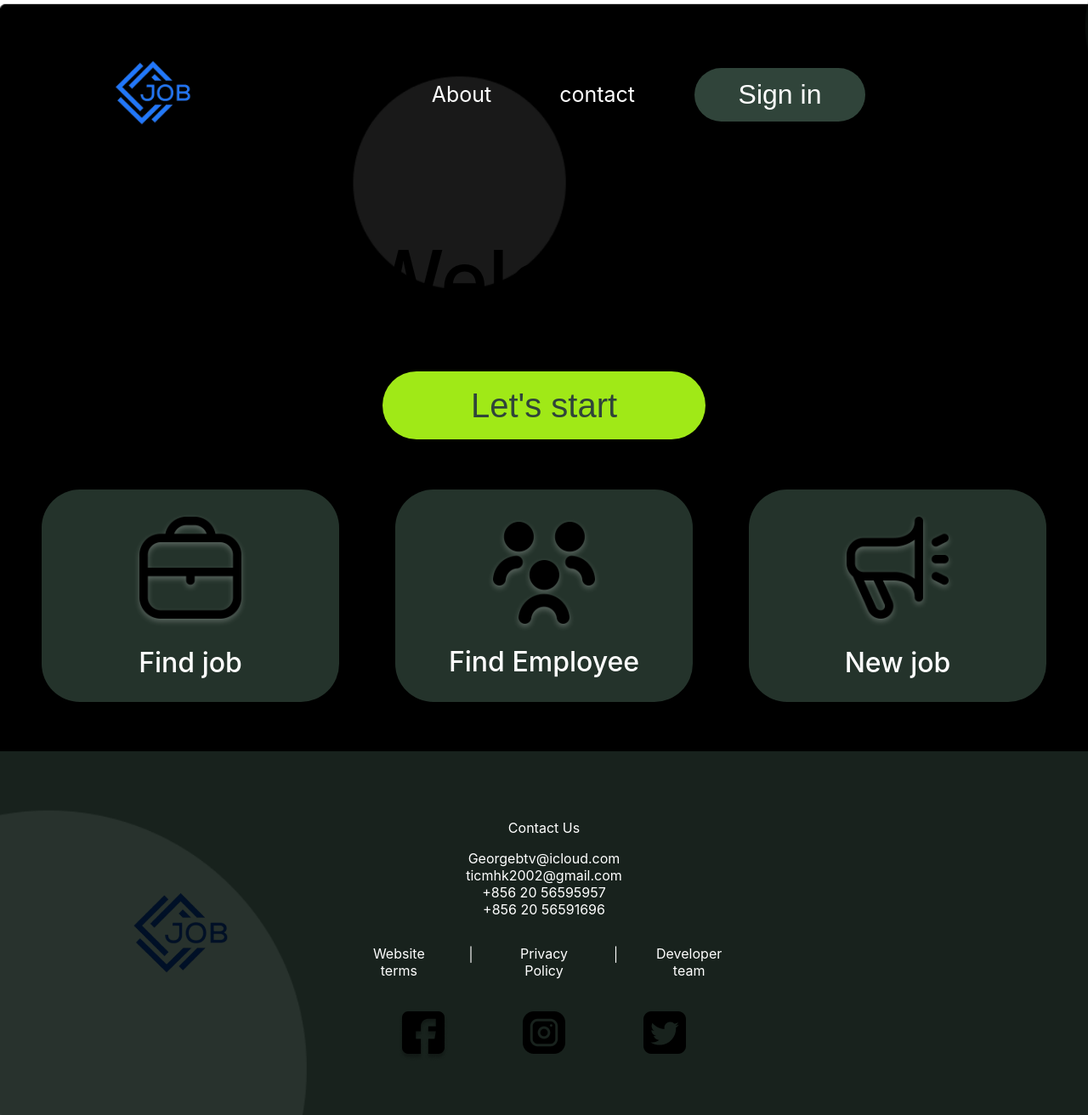
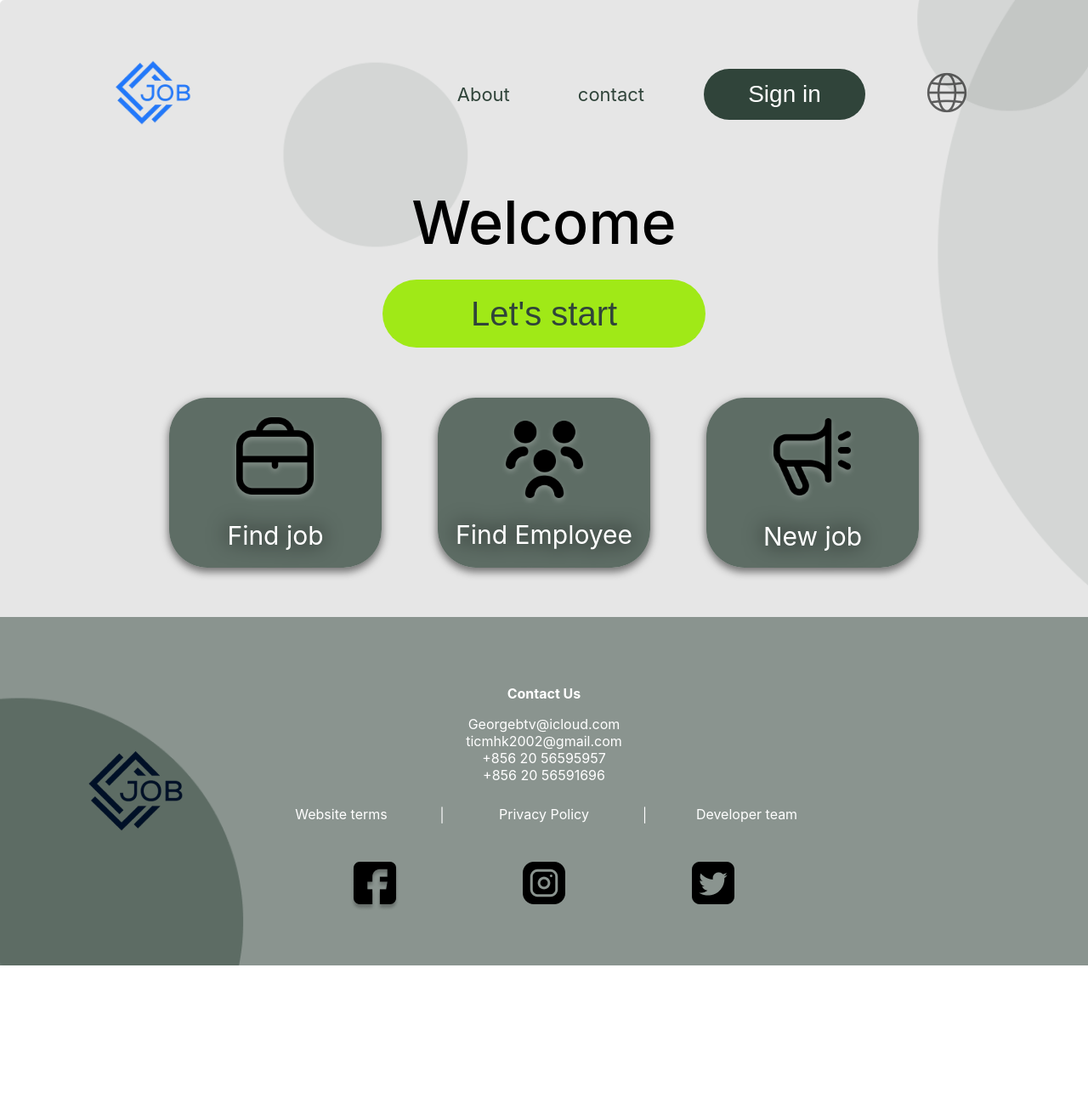
Before and after one commit to FILUD/find_job, a React (Create React App) app: page / in a window 1280 px wide. Shown: the whole page at 85% size. After the commit the page ends 1136 px from the top, so only its background shows below. Built offline with nearby package versions, Linux system fonts and the light colour scheme.

Commit message:
Edit size and footer
edit size for 125% and create navigate for footer

```diff
--- a/package.json
+++ b/package.json
@@ -34,6 +34,7 @@
       "react-app/jest"
     ]
   },
+
   "browserslist": {
     "production": [
       ">0.2%",
--- a/src/App.tsx
+++ b/src/App.tsx
@@ -1,4 +1,4 @@
-import React from 'react';
+import React, { useEffect } from 'react';
 import { BrowserRouter as Router, Route, Routes } from 'react-router-dom';
 import Navbar from './component/navbar/Navbar_welcome';
 
@@ -6,10 +6,17 @@ import WelcomePage from './page/WelcomePage';
 import AboutPage from './page/AboutPage';
 import Contactpage from './page/ContactPage';
 import Authentication from './component/popup/Authentication';
+import HomePage from './page/HomePage';
 
 
 function App() {
+
+  useEffect(() => {
+    document.title = 'Fine Jop';
+  }, []);
+
   return (
+
     <div>
       <Router>
       <div className="App">
@@ -17,6 +24,7 @@ function App() {
         <Routes>
 
           <Route index element={<WelcomePage />} />
+          <Route  path="/Home" element={<HomePage />} />
           <Route  path="/About" element={<AboutPage />} />
           <Route  path="/Contact" element={<Contactpage />} />
           <Route  path="/Popup_sign_in" element={<Authentication />} />
--- a/src/component/footer/Footer.css
+++ b/src/component/footer/Footer.css
@@ -1,7 +1,7 @@
 .container-footer {
     background: rgba(48, 68, 58, 0.50);
     display: grid;
-    grid-template-columns: 1fr 1fr 1fr;
+    grid-template-columns: 1fr 2fr 1fr;
     justify-items: center;
     justify-content: center;
     align-items: center;
@@ -10,6 +10,10 @@
     color: white;
     margin-top: 2%;
 }
+.footer-contact-detail {
+    margin-bottom: 10px;
+  }
+
 .footer-center-text {
     justify-items: center;
     justify-content: center;
@@ -18,6 +22,7 @@
 .footer-navigate {
     display: grid;
     grid-template-columns: 1fr 1fr 1fr 1fr 1fr;
+    column-gap: -50px;
 }
 
 .footer-icon-contact {
@@ -25,4 +30,24 @@
     display: grid;
     grid-template-columns: 1fr 1fr 1fr;
     justify-items: center;
+    transition: 1s;
 }
+
+
+.img-footer-icon {
+    cursor: pointer;
+    transition: 1s;
+}
+
+.img-footer-icon:hover {
+    filter: drop-shadow(0 0 0.3rem #A0E917);
+}
+
+.text-footer-navigate {
+    cursor: pointer;
+    transition: 1s;
+}
+
+.text-footer-navigate:hover {
+    color: #A0E917;
+}
--- a/src/component/footer/footer.tsx
+++ b/src/component/footer/footer.tsx
@@ -1,7 +1,23 @@
 import React from 'react'
 import './Footer.css'
+import { useNavigate } from 'react-router-dom';
 
 function Footer() {
+
+  const navigate = useNavigate();
+
+  const handleFacebookClick = () => {
+    window.open('https://www.facebook.com/', '_blank');
+  };
+
+  const handleInstagramClick = () => {
+    window.open('https://www.instagram.com/', '_blank');
+  };
+
+  const handleTwitterClick = () => {
+    window.open('https://twitter.com/', '_blank');
+  };
+
   return (
     <div className="container-footer">
 
@@ -11,7 +27,7 @@ function Footer() {
 
       <div className="footer-center-text">
         <center>
-          <p>Contact Us</p>
+          <p><b>Contact Us</b></p>
           <p className='footer-contact-detail'>
             Georgebtv@icloud.com <br />
             ticmhk2002@gmail.com <br />
@@ -19,16 +35,20 @@ function Footer() {
             +856 20 56591696 <br />
           </p>
 
+
           <div className="footer-navigate">
-            <p>Website terms</p> <p>│</p>
-            <p>Privacy Policy</p> <p>│</p>
-            <p>Developer team</p>
+            <p className='text-footer-navigate'
+              onClick={() => navigate('/About')}>Website terms</p> <p>│</p>
+            <p className='text-footer-navigate'
+              onClick={() => navigate('/About')}>Privacy Policy</p> <p>│</p>
+            <p className='text-footer-navigate'
+              onClick={() => navigate('/About')}>Developer team</p>
           </div>
 
           <div className="footer-icon-contact">
-            <img src="/icon/facebook-footer.png" alt="fackbook" />
-            <img src="/icon/instagram-footer.png" alt="twitter" />
-            <img src="/icon/twitter-sign-footer.png" alt="twitter" />
+            <img className='img-footer-icon' src="/icon/facebook-footer.png" alt="fackbook" onClick={handleFacebookClick} />
+            <img className='img-footer-icon' src="/icon/instagram-footer.png" alt="twitter" onClick={handleInstagramClick} />
+            <img className='img-footer-icon' src="/icon/twitter-sign-footer.png" alt="twitter" onClick={handleTwitterClick} />
           </div>
 
         </center>
--- a/src/component/navbar/navbar.css
+++ b/src/component/navbar/navbar.css
@@ -1,5 +1,5 @@
 body {
-  background-image: url('/public/Background/Background.png');
+  background-image: url('/public/Background/Backgound-welcome.png');
   background-size: cover;
   width: 100%;
   background-repeat: no-repeat;
@@ -12,7 +12,7 @@ body {
   justify-content: space-between;
   align-items: center;
   padding: 10px 100px;
-  color: #FFFFFF;
+  color: #30443A;
 }
 
 .container-left-nav {
@@ -32,8 +32,7 @@ body {
 }
 
 .menu-navbar {
-  font-size: large;
-  font-size: 25px;
+  font-size: 22px;
   margin: 0 40px;
   cursor: pointer;
   transition: color 0.5s ease;
@@ -41,7 +40,6 @@ body {
 
 .menu-navbar:hover {
   color: #A0E917;
-  /* filter: drop-shadow(0 0 0.75rem #30443A); */
 }
 
 .logo-welcome-page {
@@ -53,20 +51,17 @@ body {
 }
 
 .logo-welcome-page:hover {
-  scale: 1.1;
+  scale: 1.05;
 }
 
 .button-sign-in {
-  width: 201px;
-  height: 63px;
+  width: 190px;
+  height: 60px;
   flex-shrink: 0;
   border-radius: 48.5px;
   background: #30443A;
   color: #FFF;
-  font-size: 32px;
-  font-style: normal;
-  font-weight: 100;
-  line-height: normal;
+  font-size: 28px;
   border: none;
   transition: 1.5s;
   margin-right: 30px;
--- a/src/css/Welcome.css
+++ b/src/css/Welcome.css
@@ -1,7 +1,6 @@
 .text-welcome {
-    padding: 2%;
     color: #000;
-    font-size: 96px;
+    font-size: 70px;
     font-style: normal;
     font-weight: 500;
     line-height: normal;
@@ -36,8 +35,8 @@
     justify-content: center;
     justify-items: center;
 
-    width: 350px;
-    height: 250px;
+    width: 250px;
+    height: 200px;
     flex-shrink: 0;
     margin: 33px;
     border-radius: 45px;
@@ -72,16 +71,15 @@
 
 .text-inside-box-welcome {
     color: #FFF;
-    font-size: 32px;
-    font-style: normal;
-    font-weight: 500;
+    font-size: 30px;
     transition: 1.5s;
+    filter: drop-shadow(0 0 0.75rem #000000);
 }
 
 .icon-footer-welcome {
     padding-top: 30%;
-    width: 120px;
-    height: 120px;
+    width: 91px;
+    height: 91px;
     filter: drop-shadow(0 0.9mm 0.2rem rgba(255, 255, 255, 0.25));
     transition: 1.5s;
 }
--- a/src/index.tsx
+++ b/src/index.tsx
@@ -16,4 +16,5 @@ root.render(
 // If you want to start measuring performance in your app, pass a function
 // to log results (for example: reportWebVitals(console.log))
 // or send to an analytics endpoint. Learn more: https://bit.ly/CRA-vitals
+
 reportWebVitals();
--- /dev/null
+++ b/src/page/HomePage.tsx
@@ -0,0 +1,9 @@
+import React from 'react'
+
+function HomePage() {
+  return (
+    <div>HomePage</div>
+  )
+}
+
+export default HomePage
--- a/src/page/WelcomePage.tsx
+++ b/src/page/WelcomePage.tsx
@@ -1,9 +1,14 @@
 import React from 'react'
 import '../css/Welcome.css'
-// import Navbar from '../component/navbar/Navbar_welcome'
+import { Link, useNavigate } from 'react-router-dom';
+
 import NavbarWelcome from '../component/navbar/Navbar_welcome'
 import Footer from '../component/footer/Footer'
+
+
 function Welcome_Page() {
+    const navigate = useNavigate();
+
     return (
         <div>
 
@@ -12,7 +17,7 @@ function Welcome_Page() {
 
                 <div className='box-center-welcome'>
                     <p className='text-welcome'>Welcome</p>
-                    <button className='button-let-start'>Let's start</button>
+                    <button className='button-let-start' onClick={() => navigate('/Home')}>Let's start</button>
                 </div>
 
                 <div className='footer-container-welcome'>
```
